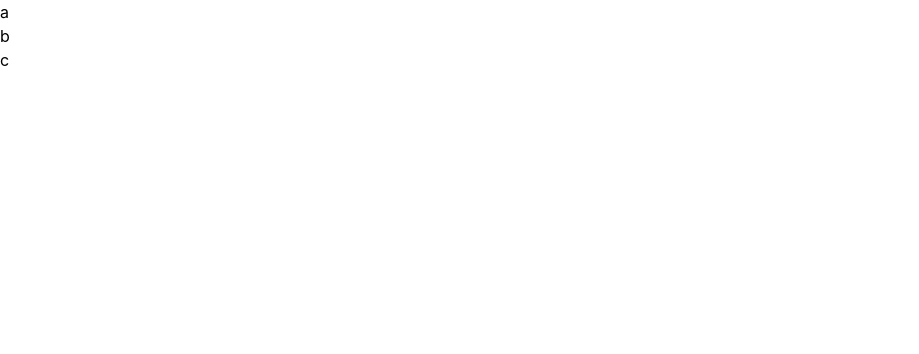
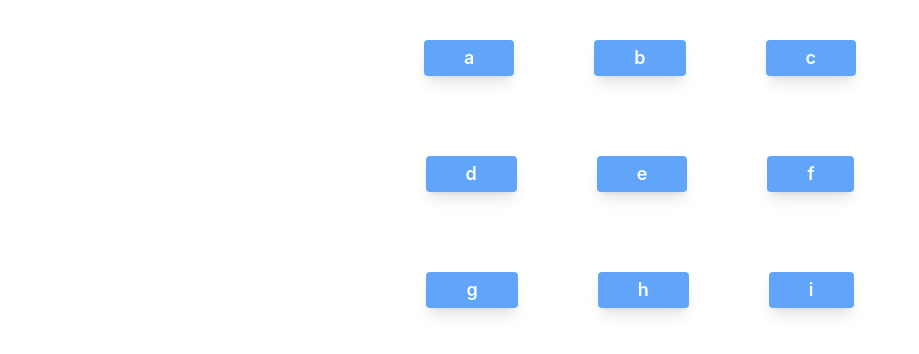
Before and after one commit to yamazakiTasuku/DiagnosisApp, a Next.js app: page /product/Question in a window 1280 px wide. Shown: the top 354 px of the page, without its empty margins (0-919 px from the left). Built offline with nearby package versions, Linux system fonts and the light colour scheme.

Commit message:
ボタンを作成

```diff
--- a/pages/AnserList.tsx
+++ b/pages/AnserList.tsx
@@ -1,17 +1,36 @@
-import React from 'react'
+import React, {useState} from 'react'
 
-const AnserList = ({anserList}) => {
-  console.log(anserList);
-  const AnserLists={
+const AnserList = ({anserList,anserConter}) => {
+  type anserConterType={
+    NetflixNum:number;
+    UNextNum:number;
+    DisneyPlus:number;
+  }
+  const [anser,setAnsers] = useState<anserConterType[]>([]);
 
+const handleSubmit = (e,anserConter:anserConterType) =>{
+
+  e.preventDefault();
+  let newAnserConter :anserConterType={
+    NetflixNum : anserConter.NetflixNum + 1,
+    UNextNum : anserConter.UNextNum + 1,
+    DisneyPlus:anserConter.DisneyPlus + 1,
   }
+  setAnsers([newAnserConter,...anserConter]);
+  console.log(newAnserConter)
+
+}
 
 
   return (
     <div>
-      <h1>{anserList.Netflix}</h1>
-      <h1>{anserList.UNext}</h1>
-      <h1>{anserList.Disney_plus}</h1>
+
+      <div className='flex justify-center'>
+        <button className=" shadow-lg my-10 mx-10 px-10 py-1  bg-blue-400 text-lg text-white font-semibold rounded  hover:bg-blue-500 hover:shadow-sm hover:translate-y-0.5 transform transition " onClick={(e) => handleSubmit(e,anserConter)}>{anserList.Netflix}</button>
+        <button className=" shadow-lg my-10 mx-10 px-10 py-1  bg-blue-400 text-lg text-white font-semibold rounded  hover:bg-blue-500 hover:shadow-sm hover:translate-y-0.5 transform transition ">{anserList.UNext}</button>
+        <button className=" shadow-lg my-10 mx-10 px-10 py-1  bg-blue-400 text-lg text-white font-semibold rounded  hover:bg-blue-500 hover:shadow-sm hover:translate-y-0.5 transform transition ">{anserList.Disney_plus}</button>
+
+      </div>
     </div>
   )
 }
--- a/pages/product/Question.tsx
+++ b/pages/product/Question.tsx
@@ -4,11 +4,26 @@ import {useRouter} from "next/router"
 
 const App = () => {
     const [ansers,setAnsers] = useState();
+
     type anser = {
         Netflix: string;
         UNext: string;
         Disney_plus:string;
     }
+    type anserConterType={
+        NetflixNum:number;
+        UNextNum:number;
+        DisneyPlus:number;
+    }
+
+    //答えの種類を足していく
+    let anserConter:anserConterType = {
+        NetflixNum : 0,
+        UNextNum : 0,
+        DisneyPlus:0
+    };
+
+    //回答の種類を定義
     const anserLists:anser[] = new Array();
     anserLists[0] = {
         Netflix: "a",
@@ -16,13 +31,26 @@ const App = () => {
         Disney_plus:"c",
     }
 
+    anserLists[1] = {
+        Netflix: "d",
+        UNext: "e",
+        Disney_plus:"f",
+    }
+
+    anserLists[2] = {
+        Netflix: "g",
+        UNext: "h",
+        Disney_plus:"i",
+    }
+
 
 
 
     return(
         <div>
-            <AnserList anserList={anserLists[0]}/>
-
+            <AnserList anserList={anserLists[0]} anserConter={anserConter}/>
+            <AnserList anserList={anserLists[1]} anserConter={anserConter}/>
+            <AnserList anserList={anserLists[2]} anserConter={anserConter}/>
         </div>
     )
 
```
